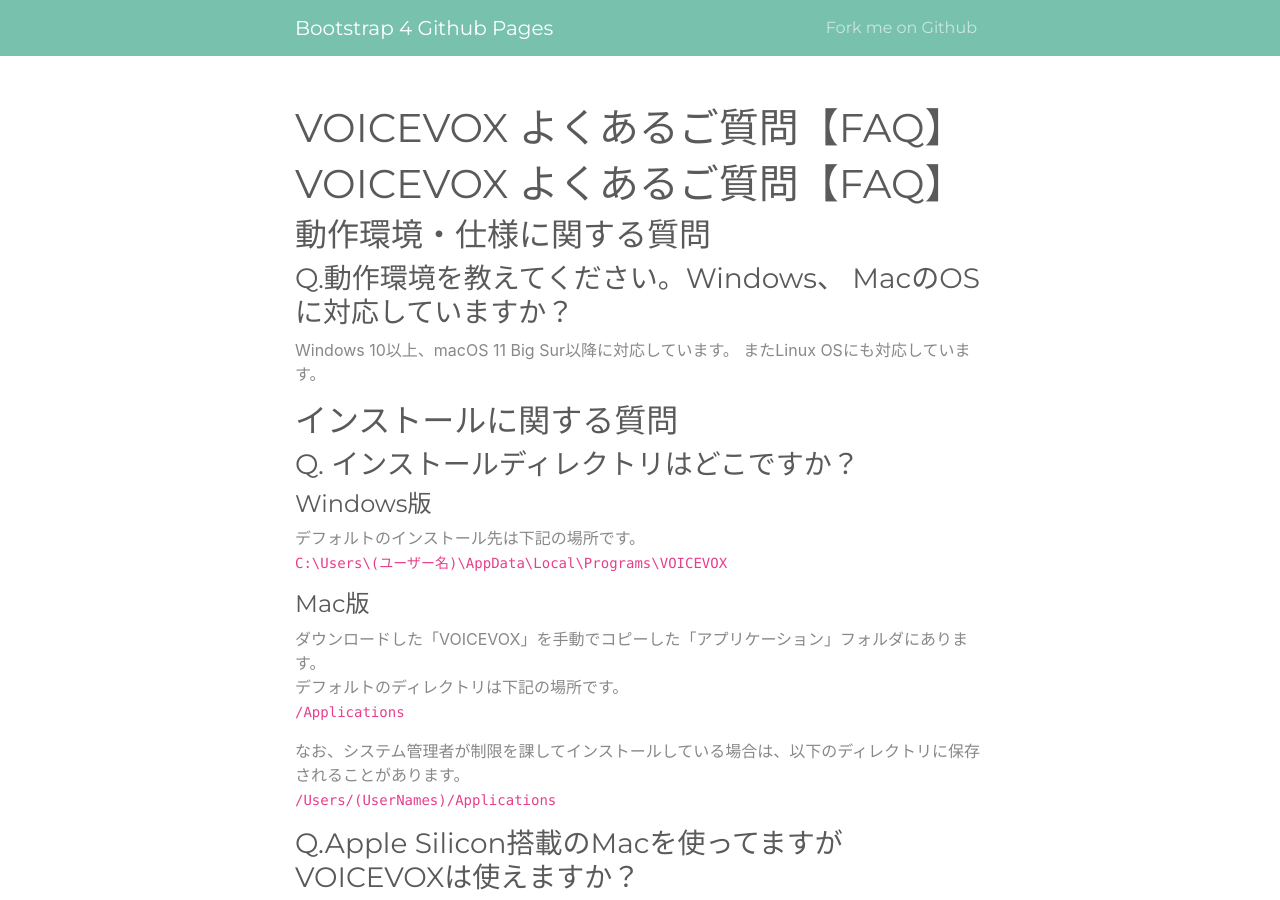
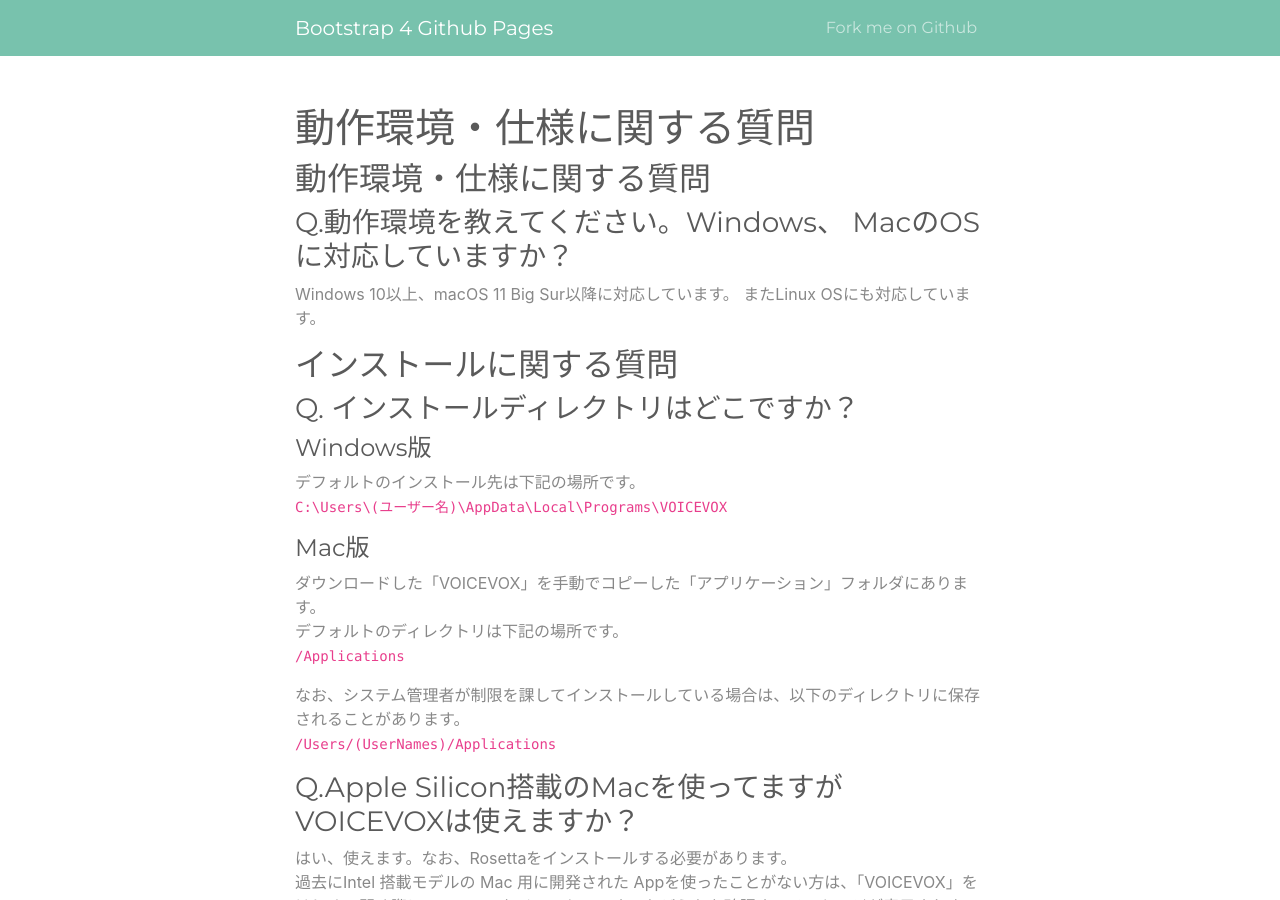
Before and after one commit to Apple-Yuki/VOICEVOX-FAQ-, a Jekyll site: the page built from index.md, in a window 1280 px wide and 900 px high. Built offline with Jekyll 4.4.1, drawn with Linux system fonts in a browser that asks for light colours; our own code applies the rules of GitHub Pages for plain Markdown files.

Commit message:
delete:title

```diff
--- a/index.md
+++ b/index.md
@@ -1,4 +1,5 @@
-# VOICEVOX よくあるご質問【FAQ】
+
+
 ## 動作環境・仕様に関する質問
 ### Q.動作環境を教えてください。Windows、 MacのOSに対応していますか？
 Windows 10以上、macOS 11 Big Sur以降に対応しています。
```
